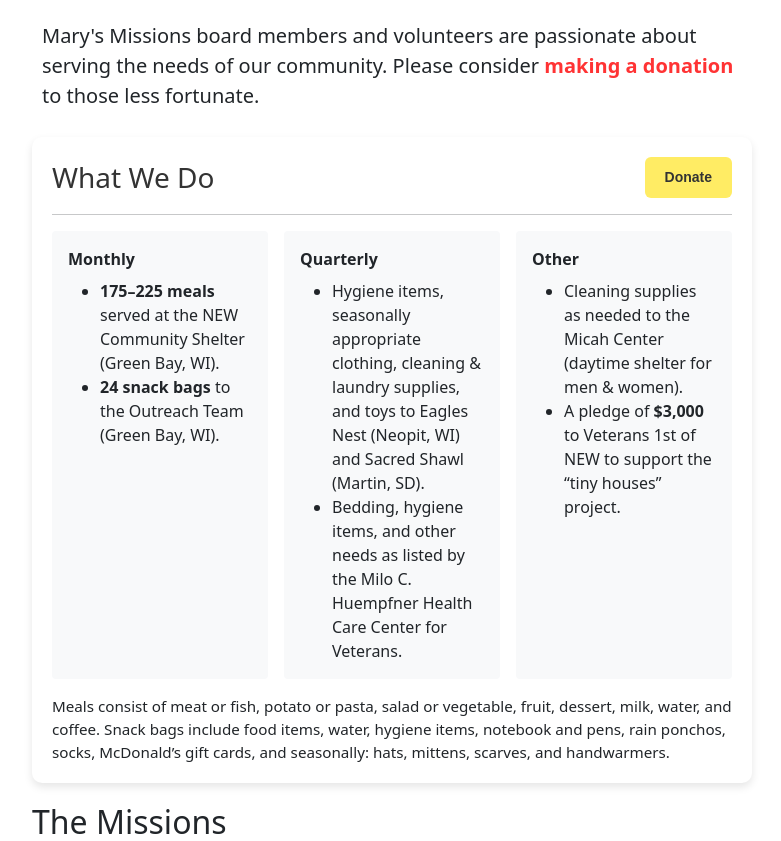
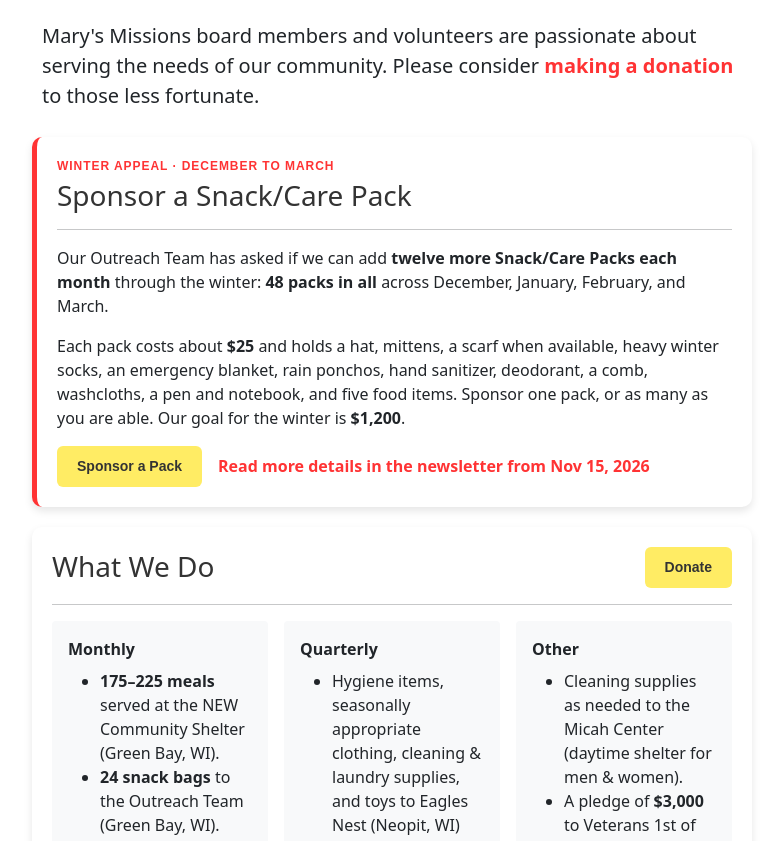
Before and after one commit to marysmissions/marysmissions.github.io, a plain HTML site: page index.html in a window 1280 px wide. Shown: the part 940-1781 px from the top of the page, without its empty margins (248-1029 px from the left). Drawn offline with nearby package versions, Linux system fonts and the light colour scheme.

Commit message:
Add Newsletter No. 10 and winter appeal call-to-action
Adds the Nov 15, 2026 newsletter to the Newsletters list on all three
pages, and a seasonal appeal card on index.html asking for sponsors for
48 additional Snack/Care Packs ($25 each, $1,200 goal) across the
December 2026 to March 2027 distribution window.

The appeal card is seasonal. A scheduled task removes it on
April 1, 2027.

Co-Authored-By: Claude Opus 5 <noreply@anthropic.com>

```diff
--- a/index.html
+++ b/index.html
@@ -129,6 +129,42 @@
                   to those less fortunate.
                 </p>
 
+
+            <!-- Winter Appeal (Newsletter No. 10) -->
+            <div class="mission-card appeal-card">
+              <p class="appeal-eyebrow">Winter Appeal &middot; December to March</p>
+              <h3 class="mb-2">Sponsor a Snack/Care Pack</h3>
+              <hr />
+
+              <p class="mb-3">
+                Our Outreach Team has asked if we can add <strong>twelve more Snack/Care Packs each month</strong>
+                through the winter: <strong>48 packs in all</strong> across December, January, February, and March.
+              </p>
+
+              <p class="mb-3">
+                Each pack costs about <strong>$25</strong> and holds a hat, mittens, a scarf when available, heavy winter
+                socks, an emergency blanket, rain ponchos, hand sanitizer, deodorant, a comb, washcloths, a pen and
+                notebook, and five food items. Sponsor one pack, or as many as you are able. Our goal for the
+                winter is <strong>$1,200</strong>.
+              </p>
+
+              <div class="d-flex align-items-center flex-wrap gap-3">
+                <a
+                  href="https://www.paypal.com/donate/?hosted_button_id=6MADBJJNR4MZS"
+                  class="donateBtn"
+                  target="_blank"
+                  rel="noopener noreferrer"
+                  >Sponsor a Pack</a
+                >
+                <a
+                  href="letters/2026_11_15.pdf"
+                  style="color:#ff3334; text-decoration:none; font-weight:600;"
+                  target="_blank"
+                  rel="noopener noreferrer"
+                  >Read more details in the newsletter from Nov 15, 2026</a
+                >
+              </div>
+            </div>
 
             <!-- Quick Read / What We Do (skim-first) -->
             <div class="mission-card">
@@ -315,6 +351,9 @@ Mission, Inc. was conceived.
             <h2>Newsletters</h2>
             <ul class="list-group">
               <li class="list-group-item list-group-item-action">
+                <a href="letters/2026_11_15.pdf" target="_blank" rel="noopener noreferrer">Nov 15, 2026</a>
+              </li>
+              <li class="list-group-item list-group-item-action">
                 <a href="letters/2026_07_25.pdf" target="_blank" rel="noopener noreferrer">July 25, 2026</a>
               </li>
               <li class="list-group-item list-group-item-action">
```
Also changed, not shown: one.html (+3 -0 lines), two.html (+3 -0 lines), css/styles.css, 1 other file.
